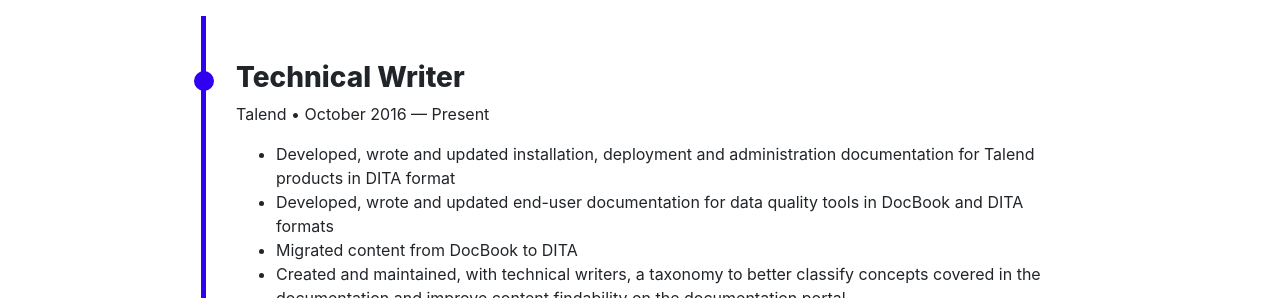
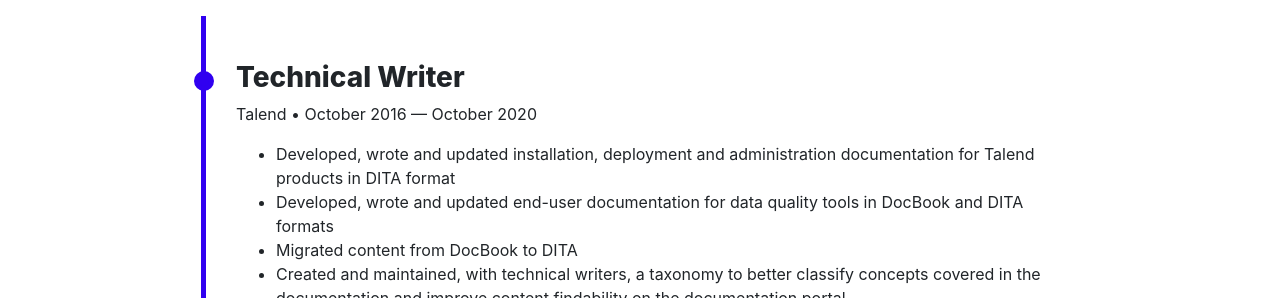
Before and after one commit to ahervy/www, a Jekyll site: the page built from about.md, in a window 1280 px wide. Shown: the part 412-710 px from the top of the page. Built offline with Jekyll 4.4.1, drawn with Linux system fonts in a browser that asks for light colours.

Commit message:
Updated last work experience

```diff
--- a/_data/timeline.yml
+++ b/_data/timeline.yml
@@ -1,7 +1,7 @@
 - title: Technical Writer
   company: Talend
   startdate: October 2016
-  enddate: Present
+  enddate: October 2020
   description:
     - task: Developed, wrote and updated installation, deployment and administration documentation for Talend products in DITA format
     - task: Developed, wrote and updated end-user documentation for data quality tools in DocBook and DITA formats
```
Also changed, not shown: 1 other file.
